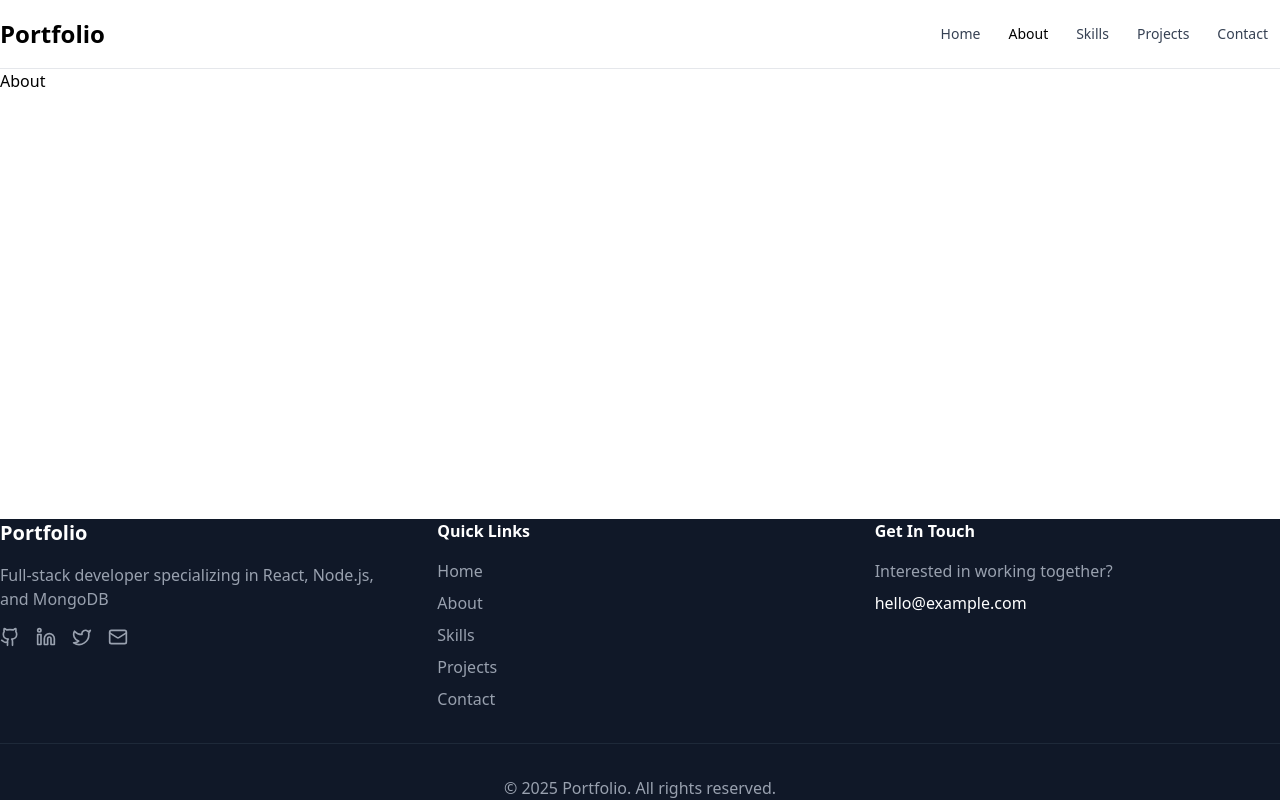
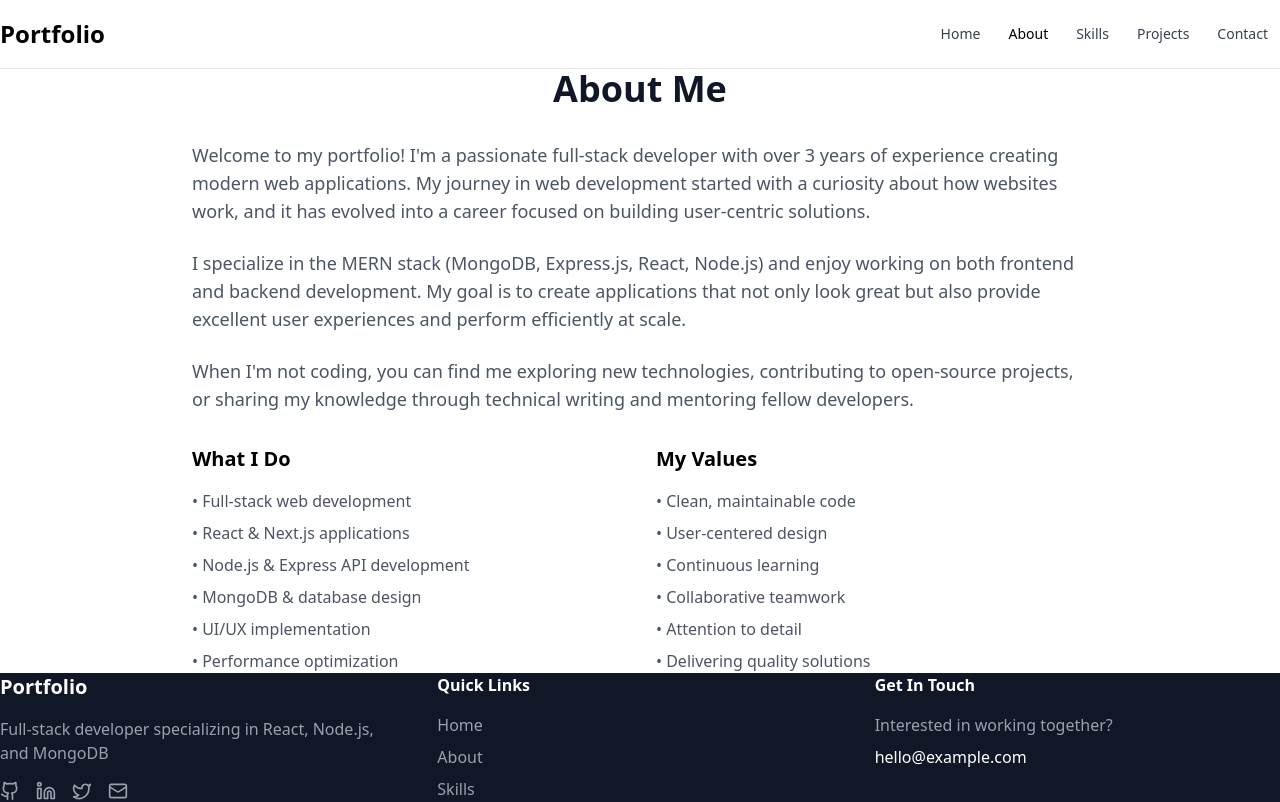
Before and after one commit to nzaman7878/mern-portfolio, a React (Vite) app in the folder client/: page /about in a window 1280 px wide. Shown: the top 802 px of the page. Built offline with nearby package versions, Linux system fonts and the light colour scheme; no server answers.

Commit message:
build about cmp

```diff
--- a/client/src/pages/About.jsx
+++ b/client/src/pages/About.jsx
@@ -1,8 +1,75 @@
-import React from 'react'
+import SEO from '../components/ui/SEO'
+import Card from '../components/ui/Card'
+import useDocumentTitle from '../hooks/useDocumentTitle'
 
 const About = () => {
+  useDocumentTitle('About')
+
   return (
-    <div>About</div>
+    <>
+      <SEO
+        title="About"
+        description="Learn more about my background, experience, and passion for web development."
+      />
+
+      <div className="section-padding">
+        <div className="container-max">
+          <div className="max-w-4xl mx-auto">
+            <h1 className="text-4xl font-bold text-gray-900 mb-8 text-center">
+              About Me
+            </h1>
+
+            <Card className="mb-8">
+              <p className="text-lg text-gray-600 mb-6">
+                Welcome to my portfolio! I'm a passionate full-stack developer with over 3 years
+                of experience creating modern web applications. My journey in web development
+                started with a curiosity about how websites work, and it has evolved into a
+                career focused on building user-centric solutions.
+              </p>
+
+              <p className="text-lg text-gray-600 mb-6">
+                I specialize in the MERN stack (MongoDB, Express.js, React, Node.js) and enjoy
+                working on both frontend and backend development. My goal is to create applications
+                that not only look great but also provide excellent user experiences and perform
+                efficiently at scale.
+              </p>
+
+              <p className="text-lg text-gray-600">
+                When I'm not coding, you can find me exploring new technologies, contributing to
+                open-source projects, or sharing my knowledge through technical writing and
+                mentoring fellow developers.
+              </p>
+            </Card>
+
+            <div className="grid md:grid-cols-2 gap-8">
+              <Card>
+                <h3 className="text-xl font-semibold mb-4">What I Do</h3>
+                <ul className="space-y-2 text-gray-600">
+                  <li>• Full-stack web development</li>
+                  <li>• React & Next.js applications</li>
+                  <li>• Node.js & Express API development</li>
+                  <li>• MongoDB & database design</li>
+                  <li>• UI/UX implementation</li>
+                  <li>• Performance optimization</li>
+                </ul>
+              </Card>
+
+              <Card>
+                <h3 className="text-xl font-semibold mb-4">My Values</h3>
+                <ul className="space-y-2 text-gray-600">
+                  <li>• Clean, maintainable code</li>
+                  <li>• User-centered design</li>
+                  <li>• Continuous learning</li>
+                  <li>• Collaborative teamwork</li>
+                  <li>• Attention to detail</li>
+                  <li>• Delivering quality solutions</li>
+                </ul>
+              </Card>
+            </div>
+          </div>
+        </div>
+      </div>
+    </>
   )
 }
 
```
